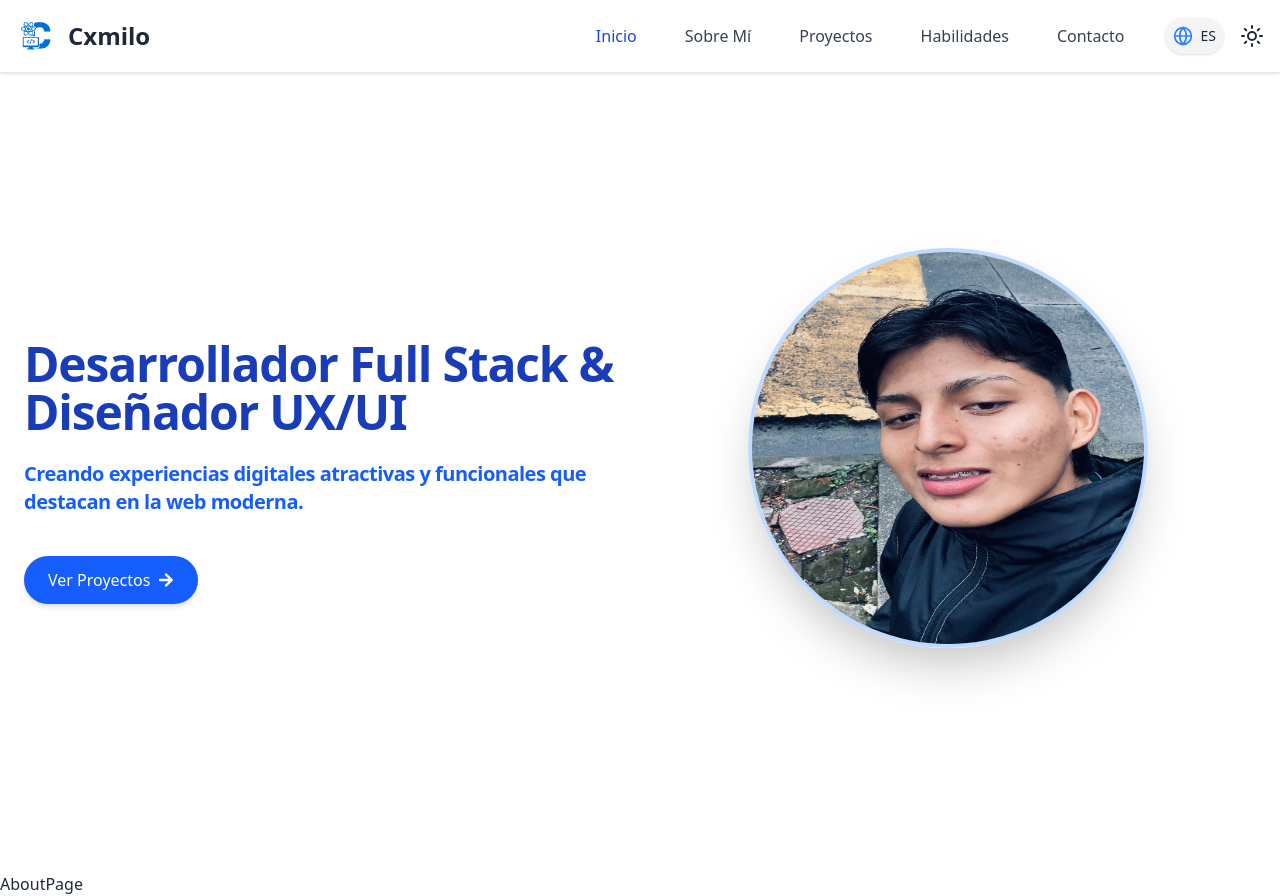
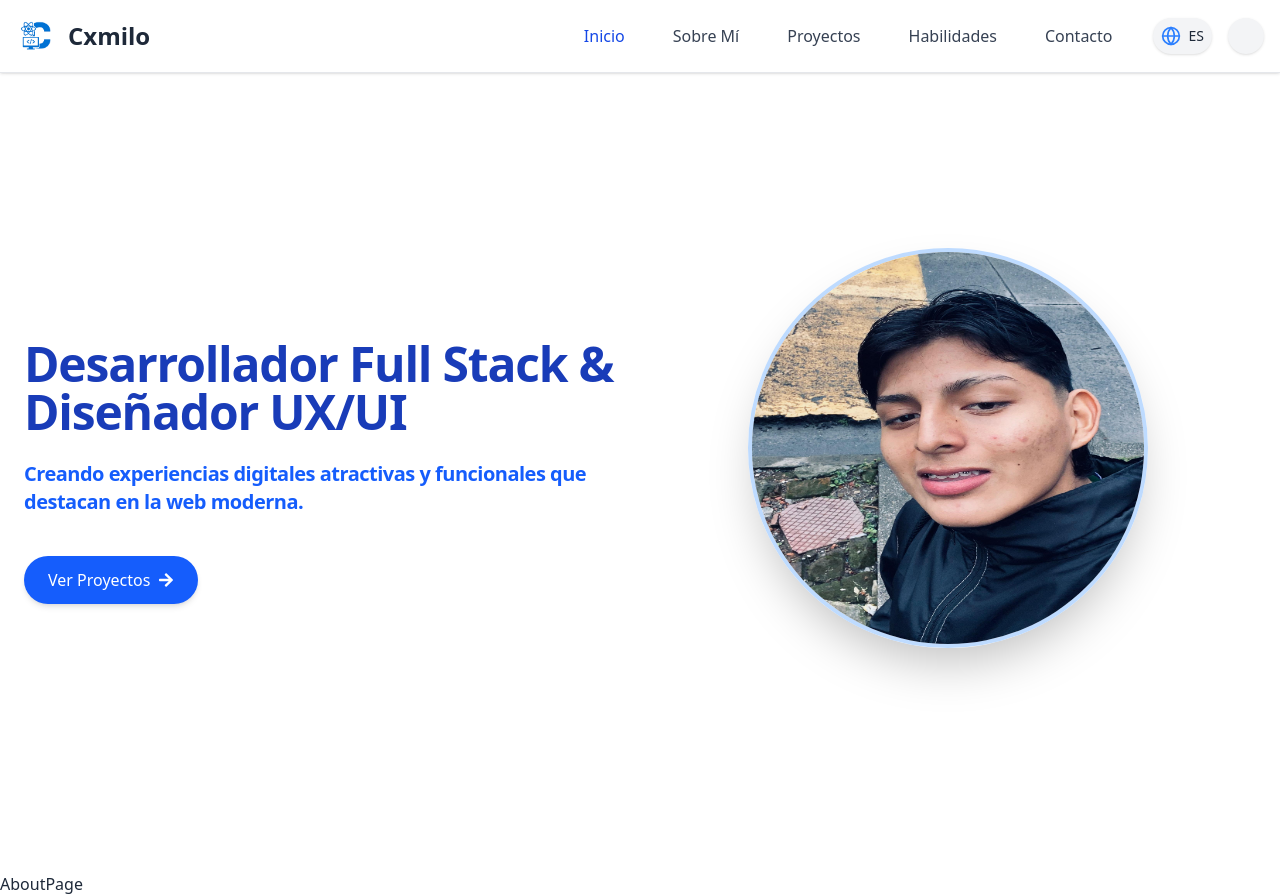
Before and after one commit to CXmiloxx/portafolio-v2, a React (Vite) app: page / in a window 1280 px wide. Built offline with nearby package versions, Linux system fonts and the light colour scheme.

Commit message:
🎨 style(ButtonTheme): mejora el estilo y accesibilidad del botón
Mejora la apariencia del botón con padding, bordes redondeados, efectos hover y estados focus. Añade animaciones a los íconos y mejora la accesibilidad incorporando un aria-label para lectores de pantalla.

```diff
--- a/src/components/ButtonTheme.jsx
+++ b/src/components/ButtonTheme.jsx
@@ -7,14 +7,14 @@ export default function ButtonTheme() {
   return (
     <button
       onClick={toggleTheme}
-      className="bg-white dark:bg-gray-900 dark:text-white"
+      className="p-2 rounded-full transition-all duration-300 bg-gray-100 hover:bg-gray-200 dark:bg-gray-800 dark:hover:bg-gray-700 dark:text-white shadow-sm focus:outline-none focus:ring-2 focus:ring-blue-500 focus:ring-offset-2"
+      aria-label={theme === 'dark' ? 'Cambiar a modo claro' : 'Cambiar a modo oscuro'}
     >
-      {theme != 'dark' ? (
-        <SunIcon />
+      {theme !== 'dark' ? (
+        <SunIcon className="h-5 w-5 text-yellow-500 animate-fade-in" />
       ) : (
-        <MoonIcon />
-      )
-      }
+        <MoonIcon className="h-5 w-5 text-blue-400 animate-fade-in" />
+      )}
     </button>
   )
 }
```
